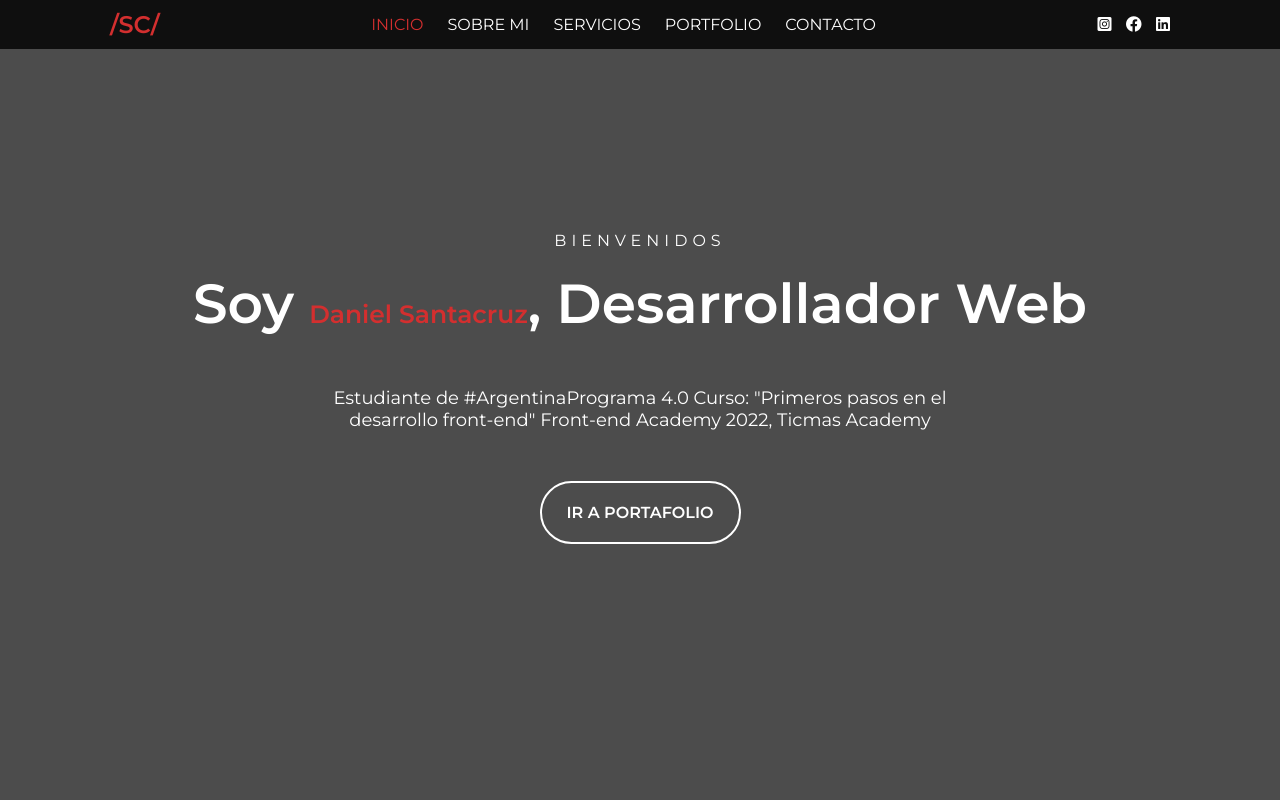
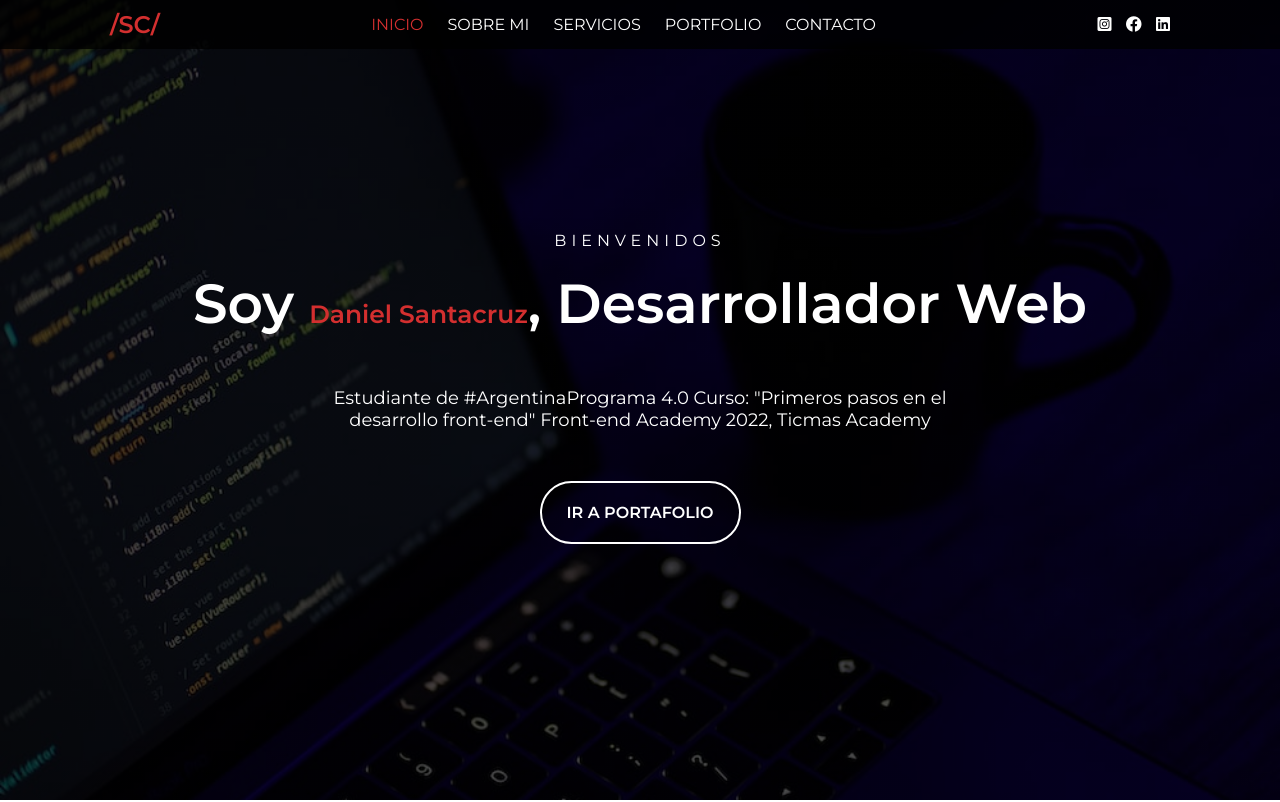
Before and after one commit to DANIELO25/danielo25.github.io, a plain HTML site: page index.html in a window 1280 px wide. Shown: the top 802 px of the page. Drawn offline with Linux system fonts and the light colour scheme.

Commit message:
Update Estilo.css

```diff
--- a/css/Estilo.css
+++ b/css/Estilo.css
@@ -14,7 +14,7 @@
         /* *********************/
 
         #inicio {
-            background: linear-gradient( rgba(0, 0, 0, .7), rgba(0, 0, 0, .7)), url("IMG/fondo-inicio.jpg");
+            background: linear-gradient( rgba(0, 0, 0, .7), rgba(0, 0, 0, .7)), url("../IMG/fondo-inicio.jpg");
             background-size: cover;
             background-position: center center;
             height: 100vh;
```
